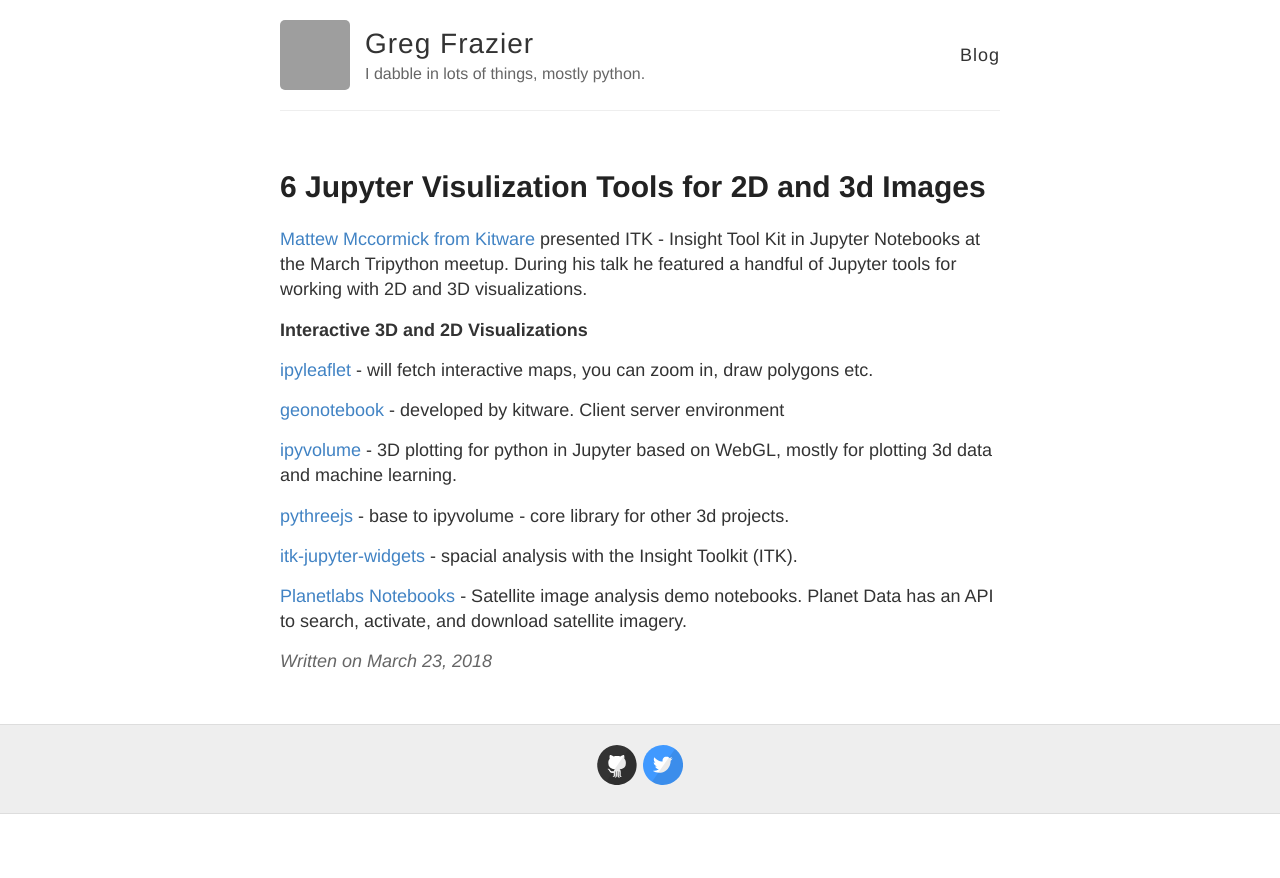
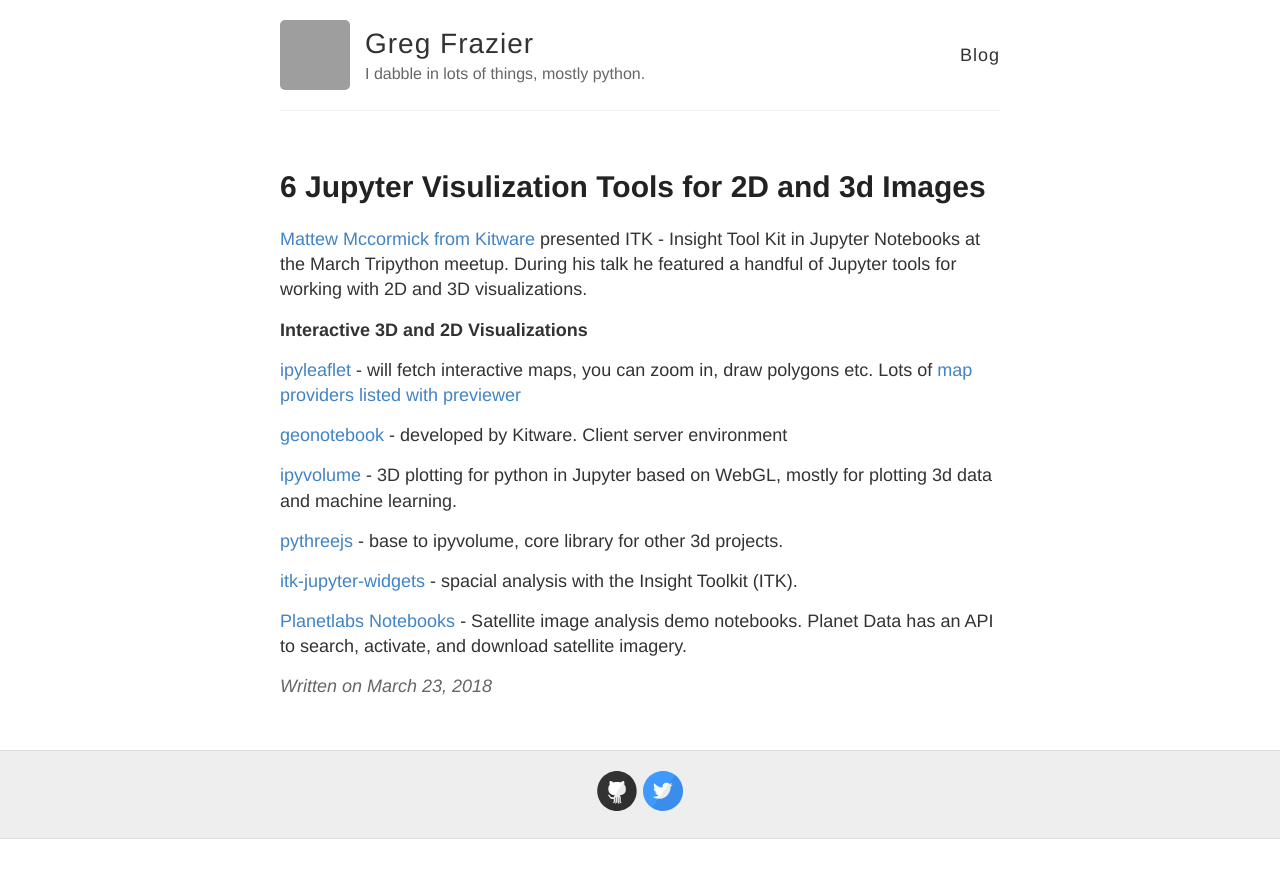
Before and after one commit to gnfrazier/gnfrazier.github.io, a Jekyll site: the page built from _posts/2018-03-23-tripython-jupyter-visulization-widgets.md, in a window 1280 px wide. Shown: the top 878 px of the page. Built offline with Jekyll 4.4.1, drawn with Linux system fonts in a browser that asks for light colours; grey boxes are pictures that could not be loaded.

Commit message:
Updated links.

```diff
--- a/_posts/2018-03-23-tripython-jupyter-visulization-widgets.md
+++ b/_posts/2018-03-23-tripython-jupyter-visulization-widgets.md
@@ -8,13 +8,13 @@
 
 **Interactive 3D and 2D Visualizations**
 
-[ipyleaflet](https://github.com/jupyter-widgets/ipyleaflet) - will fetch interactive maps, you can zoom in, draw polygons etc.
+[ipyleaflet](https://github.com/jupyter-widgets/ipyleaflet) - will fetch interactive maps, you can zoom in, draw polygons etc.  Lots of [map providers listed with previewer](https://leaflet-extras.github.io/leaflet-providers/preview/)
 
-[geonotebook](https://github.com/OpenGeoscience/geonotebook) - developed by kitware. Client server environment
+[geonotebook](https://github.com/OpenGeoscience/geonotebook) - developed by Kitware. Client server environment
 
 [ipyvolume](https://github.com/maartenbreddels/ipyvolume) - 3D plotting for python in Jupyter based on WebGL, mostly for plotting 3d data and machine learning.
 
-[pythreejs](https://github.com/jupyter-widgets/pythreejs) - base to ipyvolume - core library for other 3d projects.
+[pythreejs](https://github.com/jupyter-widgets/pythreejs) - base to ipyvolume, core library for other 3d projects.
 
 [itk-jupyter-widgets](https://github.com/InsightSoftwareConsortium/itk-jupyter-widgets) - spacial analysis with the Insight Toolkit (ITK).
 
```
